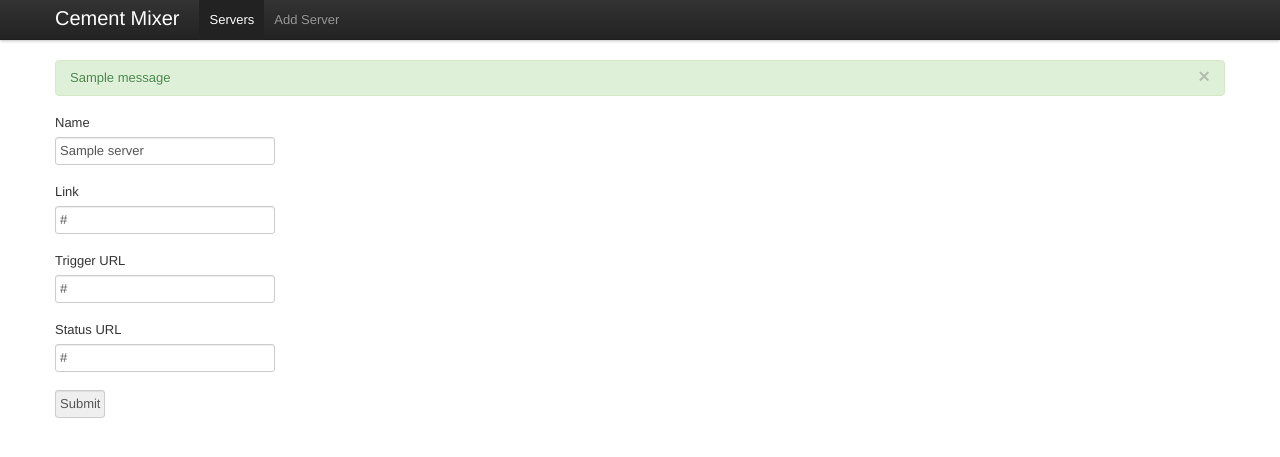
After one commit to rclark72/Cement-Mixer, a Flask app: template cmix/templates/update.html in a window 1280 px wide. The commit adds this page. Shown: the top 457 px of the page. Run offline with Flask 2, Linux system fonts and the light colour scheme; the template is opened without the code that fills it: most values are stand-ins (such as "Sample title", 1, 10 or a date in 2020); one stand-in notice (Sample message) is shown; parts of the project's set-up code (start-up, migrations or seed data) failed here and were passed over; some libraries are stand-ins or nearby versions.

Commit message:
update page

```diff
--- a/cmix/settings.py
+++ b/cmix/settings.py
@@ -3,3 +3,5 @@ DEBUG = True
 MONGODB_HOST = 'localhost'
 MONGODB_PORT = 27017
 MONGODB_NAME = 'cmix'
+
+SECRET_KEY='secret_key'
--- a/cmix/templates/base.html
+++ b/cmix/templates/base.html
@@ -42,7 +42,7 @@
           <a class="brand" href="#">Cement Mixer</a>
           <div class="nav-collapse">
             <ul class="nav">
-              <li class="active"><a href="{{ url_for('add_server') }}">Servers</a></li>
+              <li class="active"><a href="{{ url_for('index') }}">Servers</a></li>
               <li><a href="{{ url_for('add_server') }}">Add Server</a></li>
             </ul>
           </div><!--/.nav-collapse -->
@@ -51,6 +51,14 @@
     </div>
 
     <div class="container">
+        {% with messages = get_flashed_messages(with_categories=True) %}
+            {% for category, message in messages %}
+                <div class="alert alert-{{ category }}">
+                    <a class="close" data-dismiss="alert">×</a>
+                    {{ message }}
+                </div>
+            {% endfor %}
+        {% endwith %}
         {% block content %}{% endblock %}
     </div> <!-- /container -->
 
--- a/cmix/templates/index.html
+++ b/cmix/templates/index.html
@@ -11,7 +11,7 @@
                     {% endif %}
                 </div>
                 <div class="span7">
-                    <a href="{{ server.link }}">{{server.name }}</a>
+                    <a href="{{ url_for('update_server', server_id=server._id.__str__()) }}">{{server.name }}</a>
                 </div>
                 <div class="span4">
                     <div class="btn-group">
--- /dev/null
+++ b/cmix/templates/update.html
@@ -0,0 +1,24 @@
+{% extends "base.html" %}
+{% block content %}
+<form method="POST">
+    <p>
+        <label for="form_name">Name</label>
+        <input type="text" id="form_name" name="name" value="{{ server.name }}" />
+    </p>
+    <p>
+        <label for="form_link">Link</label>
+        <input type="text" id="form_link" name="link" value="{{ server.link }}" />
+    </p>
+    <p>
+        <label for="form_trigger">Trigger URL</label>
+        <input type="text" id="form_trigger" name="trigger_url" value="{{ server.trigger_url }}" />
+    </p>
+    <p>
+        <label for="form_status">Status URL</label>
+        <input type="text" id="form_status" name="status_url" value="{{ server.status_url }}" />
+    </p>
+    <p>
+        <input type="submit" value="Submit" />
+    </p>
+</form>
+{% endblock %}
```
Also changed, not shown: cmix/views.py (+7 -3 lines).
